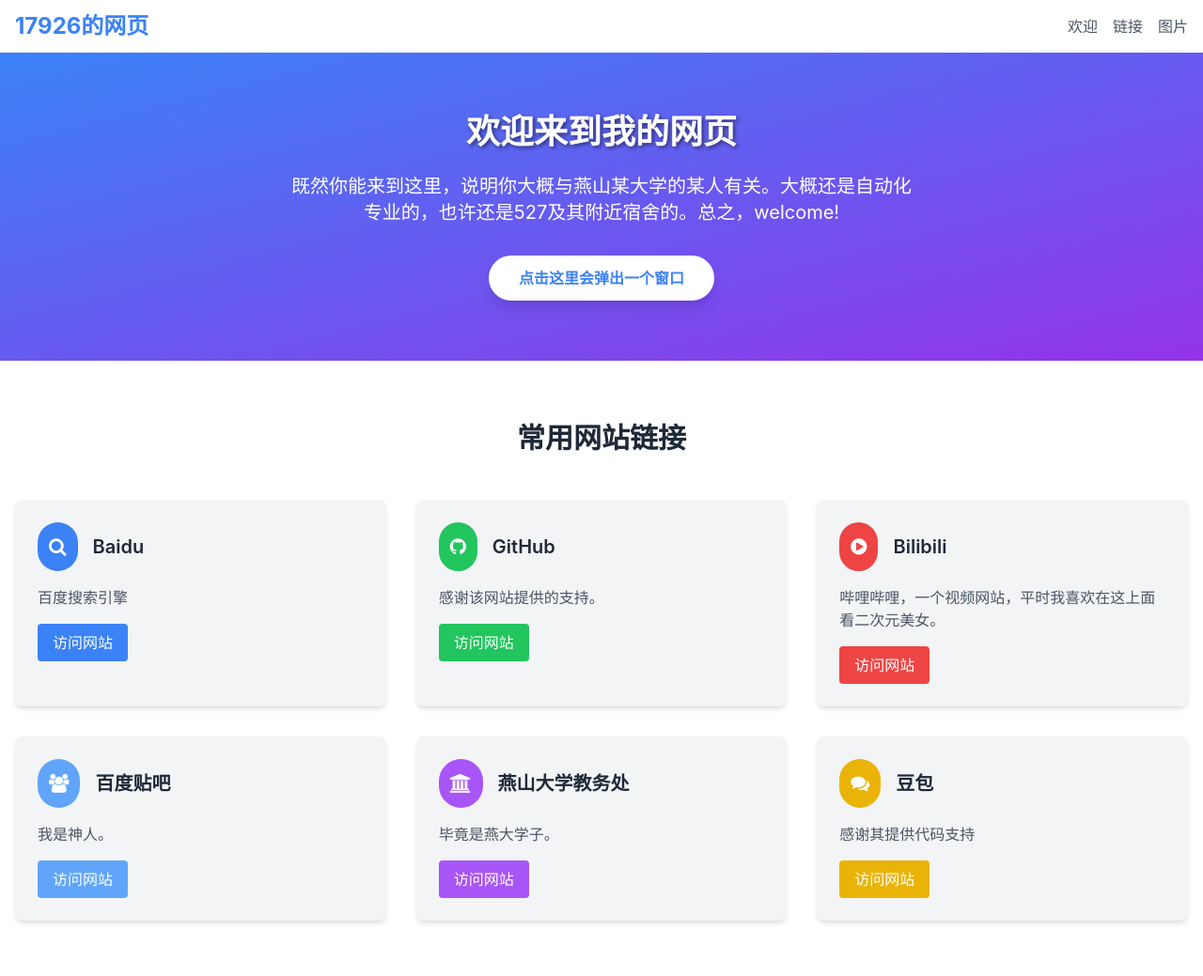
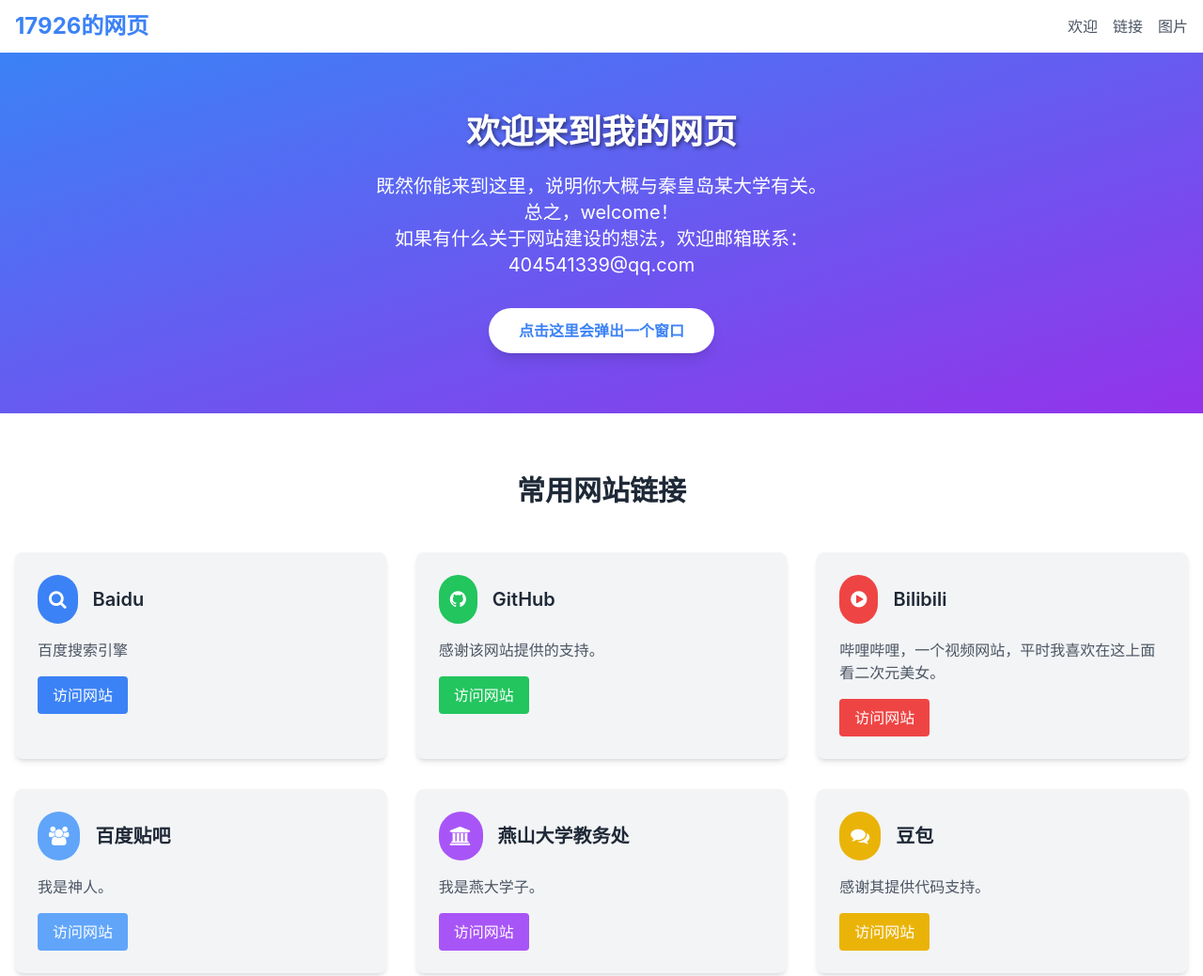
Before and after one commit to 179261/179261.github.io, a plain HTML site: page index.html in a window 1280 px wide. Shown: the top 1039 px of the page at 94% size. Drawn offline with nearby package versions, Linux system fonts and the light colour scheme.

Commit message:
Update index.html

```diff
--- a/index.html
+++ b/index.html
@@ -62,7 +62,7 @@
     <section id="welcome" class="py-16 bg-gradient-to-br from-blue-500 to-purple-600 text-white">
         <div class="container mx-auto px-4 text-center">
             <h2 class="text-4xl font-bold mb-6 text-shadow">欢迎来到我的网页</h2>
-            <p class="text-xl max-w-2xl mx-auto mb-8">既然你能来到这里，说明你大概与燕山某大学的某人有关。大概还是自动化专业的，也许还是527及其附近宿舍的。总之，welcome!</p>
+            <p class="text-xl max-w-2xl mx-auto mb-8">既然你能来到这里，说明你大概与秦皇岛某大学有关。<br>总之，welcome！<br>如果有什么关于网站建设的想法，欢迎邮箱联系：<br>404541339@qq.com</p>
             <button id="welcomeButton" class="bg-white text-primary font-bold py-3 px-8 rounded-full shadow-lg hover:bg-gray-100 transition-colors">
                 点击这里会弹出一个窗口
             </button>
@@ -125,7 +125,7 @@
                         <h3 class="text-xl font-semibold text-dark">百度贴吧</h3>
                     </div>
                     <p class="text-gray-600 mb-4">我是神人。</p>
-                    <a href="https://twitter.com" target="_blank" class="link-button inline-block bg-blue-400 text-white py-2 px-4 rounded hover:bg-blue-500">
+                    <a href="https://tieba.baidu.com/index.html" target="_blank" class="link-button inline-block bg-blue-400 text-white py-2 px-4 rounded hover:bg-blue-500">
                         访问网站
                     </a>
                 </div>
@@ -138,7 +138,7 @@
                         </div>
                         <h3 class="text-xl font-semibold text-dark">燕山大学教务处</h3>
                     </div>
-                    <p class="text-gray-600 mb-4">毕竟是燕大学子。</p>
+                    <p class="text-gray-600 mb-4">我是燕大学子。</p>
                     <a href="https://jwc.ysu.edu.cn/index.htm#" target="_blank" class="link-button inline-block bg-purple-500 text-white py-2 px-4 rounded hover:bg-purple-600">
                         访问网站
                     </a>
@@ -152,7 +152,7 @@
                         </div>
                         <h3 class="text-xl font-semibold text-dark">豆包</h3>
                     </div>
-                    <p class="text-gray-600 mb-4">感谢其提供代码支持</p>
+                    <p class="text-gray-600 mb-4">感谢其提供代码支持。</p>
                     <a href="https://www.doubao.com/chat/" target="_blank" class="link-button inline-block bg-yellow-500 text-white py-2 px-4 rounded hover:bg-yellow-600">
                         访问网站
                     </a>
@@ -199,8 +199,9 @@
                     </div>
                 </div>
             </div>
+
+            <!-- 图片上传区域 -->
             <!--
-            <!-- 图片上传区域 -->
             <div class="mt-12 text-center">
                 <h3 class="text-2xl font-semibold text-dark mb-6">上传您的图片</h3>
                 <div class="max-w-md mx-auto border-2 border-dashed border-gray-300 rounded-lg p-8 hover:border-primary transition-colors">
```
